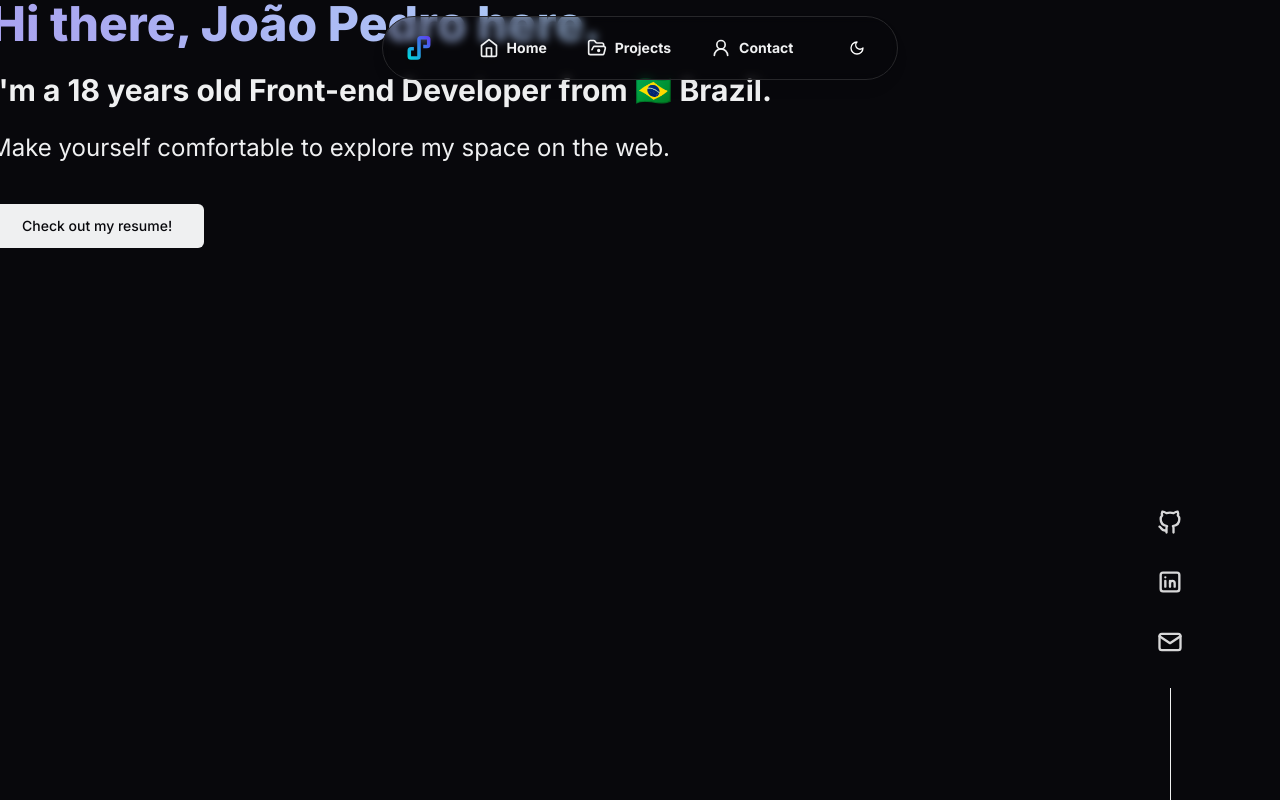
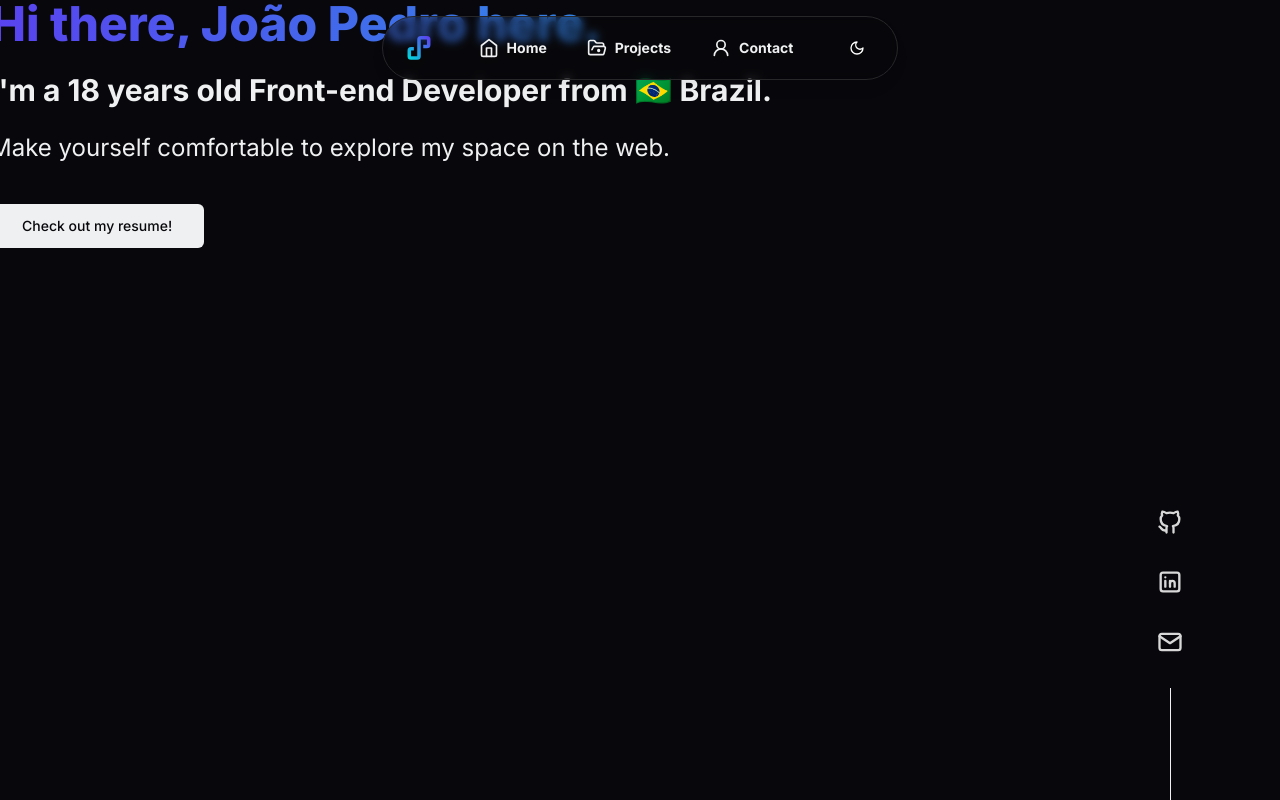
Before and after one commit to jotapemattos/portfolio-jotapemattos, a Next.js app: page / in a window 1280 px wide. Built offline with nearby package versions, Linux system fonts and the light colour scheme.

Commit message:
style: change the secondary color

```diff
--- a/src/styles/globals.css
+++ b/src/styles/globals.css
@@ -8,9 +8,9 @@
 
     --primary: 240 18% 4%;
 
-    --secondary: 245 72% 79%;
+    --secondary: 248 85% 60%;
 
-    --tertiary: 181 100% 85%;
+    --tertiary: 183 97% 44%;
 
     --muted: 240 4.8% 95.9%;
     --muted-foreground: 240 3.8% 46.1%;
@@ -33,9 +33,9 @@
 
     --primary: 214 6% 94%;
 
-    --secondary: 245 72% 79%;
+    --secondary: 248 85% 60%;
 
-    --tertiary: 181 100% 85%;
+    --tertiary: 183 97% 44%;
 
     --muted: 240 3.7% 15.9%;
     --muted-foreground: 240 5% 64.9%;
```
